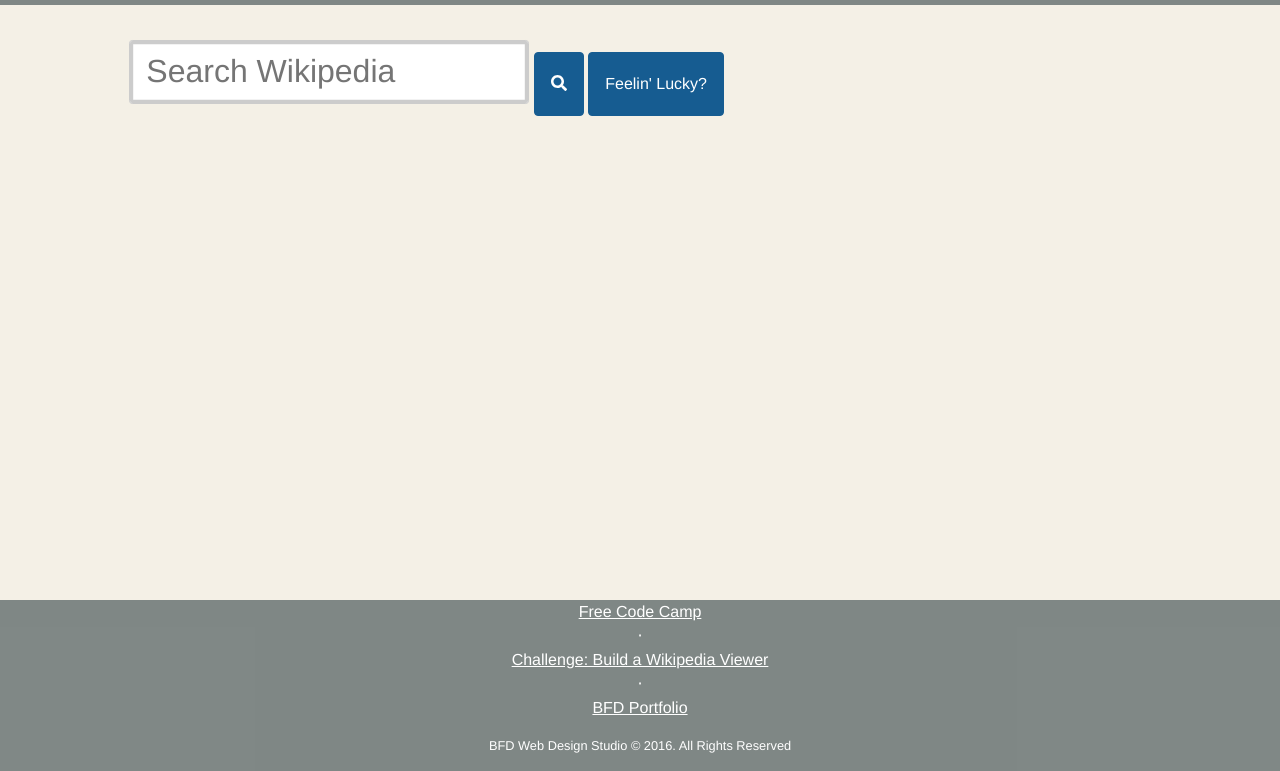
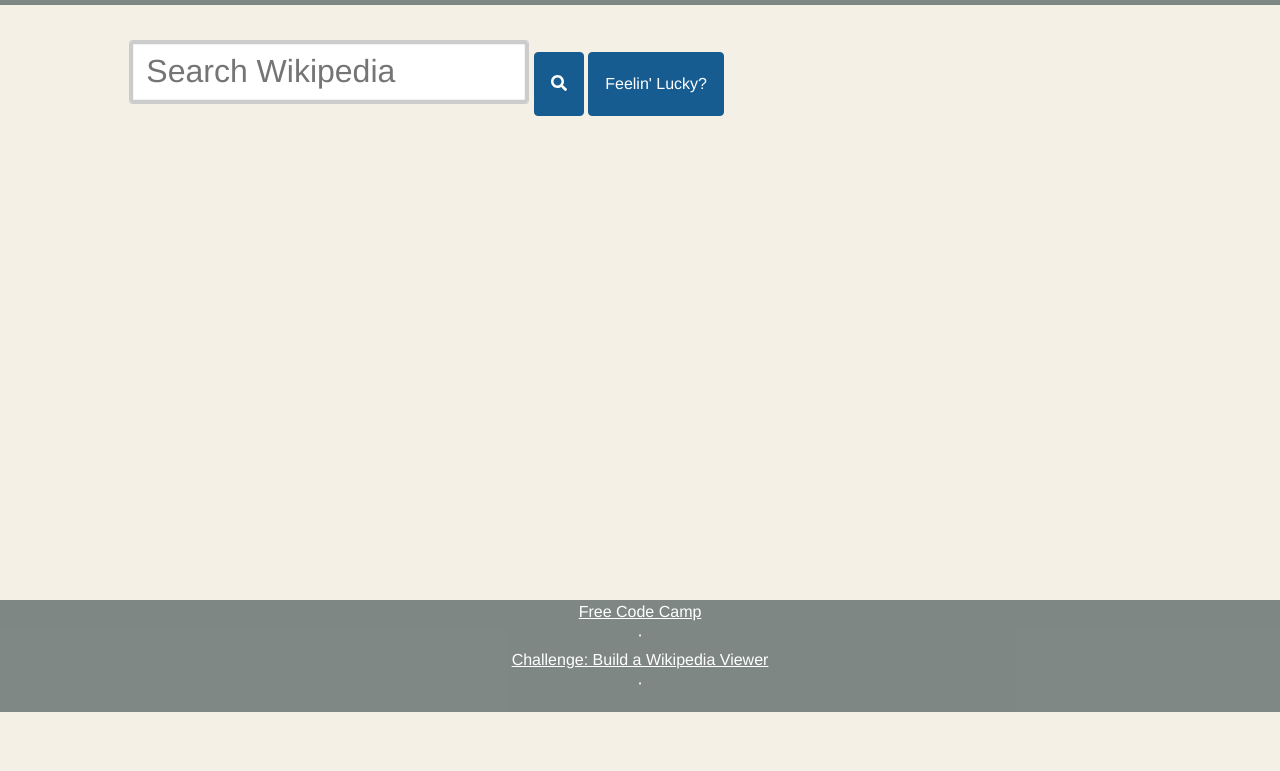
Before and after one commit to geekishmai/wiki_search, a plain HTML site: page index.html in a window 1280 px wide. Shown: the part 136-907 px from the top of the page. After the commit the page ends 848 px from the top, so only its background shows below. Drawn offline with nearby package versions, Linux system fonts and the light colour scheme.

Commit message:
change footer

```diff
--- a/index.html
+++ b/index.html
@@ -56,11 +56,7 @@ It is intended to highlight the use of API calls and utilize javascript, jquery.
                           <a href="https://www.freecodecamp.com/challenges/build-a-wikipedia-viewer" target="_blank">Challenge: Build a Wikipedia Viewer</a>
                         </li>
                         <li class="footer-menu-divider">&sdot;</li>
-                        <li>
-                          <a href="https://codepen.io/BFD71/full/YWjGqN/" target="_blank"> BFD Portfolio</a>
-                        </li>
                       </ul>
-                      <p class="copyright small">BFD Web Design Studio &copy; 2016. All Rights Reserved</p>
                     </div>
                   </div>
                 </div>
```
